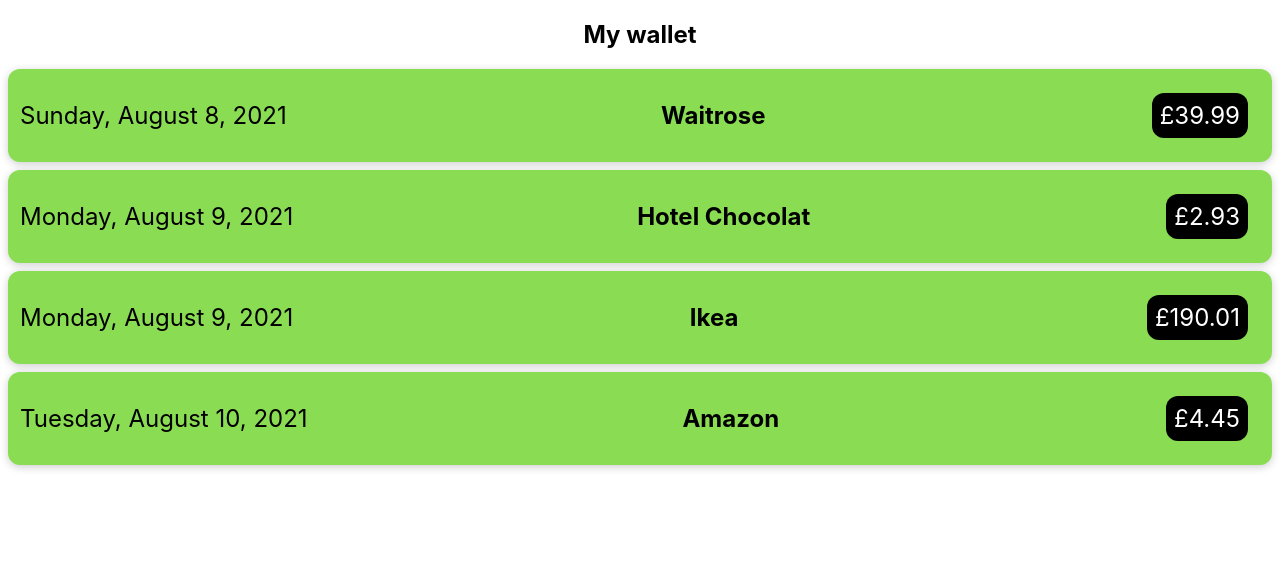
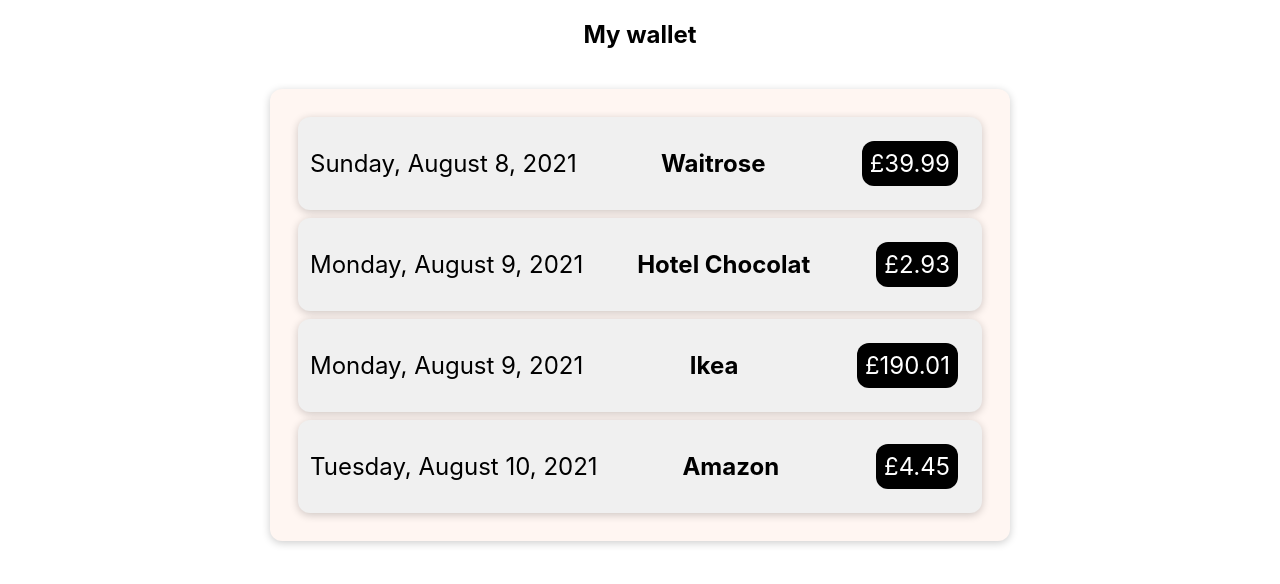
Before and after one commit to patchinator/wallet-watcher, a React (Create React App) app: page / in a window 1280 px wide. Shown: the top 584 px of the page. Built offline with nearby package versions, Linux system fonts and the light colour scheme; the HTML template or start-up script is replaced by a standard one.

Commit message:
added wallet item component and css styling updates

```diff
--- a/src/App.js
+++ b/src/App.js
@@ -1,5 +1,5 @@
 import './App.css';
-import WalletItem from './components/WalletItem';
+import Wallets from './components/Wallets';
 
 const App = () => {
   const newItem = [
@@ -28,28 +28,9 @@
   return (
     <div className="App">
       <h2>My wallet</h2>
-      <WalletItem
-        title={newItem[0].title}
-        amount={newItem[0].amount}
-        date={newItem[0].date}
-      ></WalletItem>
-      <WalletItem
-        title={newItem[1].title}
-        amount={newItem[1].amount}
-        date={newItem[1].date}
-      ></WalletItem>
-      <WalletItem
-        title={newItem[2].title}
-        amount={newItem[2].amount}
-        date={newItem[2].date}
-      ></WalletItem>
-      <WalletItem
-        title={newItem[3].title}
-        amount={newItem[3].amount}
-        date={newItem[3].date}
-      ></WalletItem>
+      <Wallets newItem={newItem}/>
     </div>
-  );
-}
+  )
+};
 
 export default App;
--- a/src/components/WalletItem.css
+++ b/src/components/WalletItem.css
@@ -6,7 +6,7 @@
   padding: 12px;
   margin: 8px;
   border-radius: 12px;
-  background-color: rgb(138, 221, 83);
+  background-color: #f0f0f0;
 }
 
 .wallet-item-price {
--- /dev/null
+++ b/src/components/Wallets.css
@@ -0,0 +1,8 @@
+.wallets {
+  padding: 20px;
+  background-color: rgb(255, 246, 242);
+  margin: 40px auto;
+  width: 700px;
+  border-radius: 12px;
+  box-shadow: 0 2px 8px rgba(0, 0, 0, 0.2);
+}
--- /dev/null
+++ b/src/components/Wallets.js
@@ -0,0 +1,32 @@
+import React from 'react';
+import WalletItem from './WalletItem';
+import './Wallets.css';
+
+const Wallets = (props) => {
+  return (
+    <div className={'wallets'}>
+      <WalletItem
+        title={props.newItem[0].title}
+        amount={props.newItem[0].amount}
+        date={props.newItem[0].date}
+      ></WalletItem>
+      <WalletItem
+        title={props.newItem[1].title}
+        amount={props.newItem[1].amount}
+        date={props.newItem[1].date}
+      ></WalletItem>
+      <WalletItem
+        title={props.newItem[2].title}
+        amount={props.newItem[2].amount}
+        date={props.newItem[2].date}
+      ></WalletItem>
+      <WalletItem
+        title={props.newItem[3].title}
+        amount={props.newItem[3].amount}
+        date={props.newItem[3].date}
+      ></WalletItem>
+    </div>
+  );
+};
+
+export default Wallets;
```
